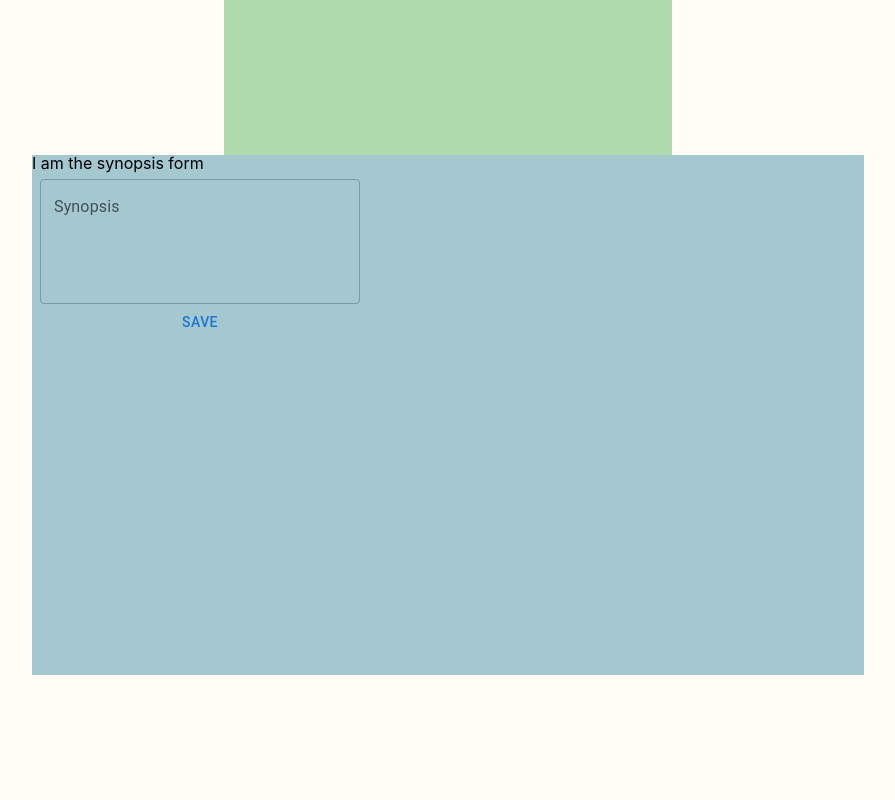
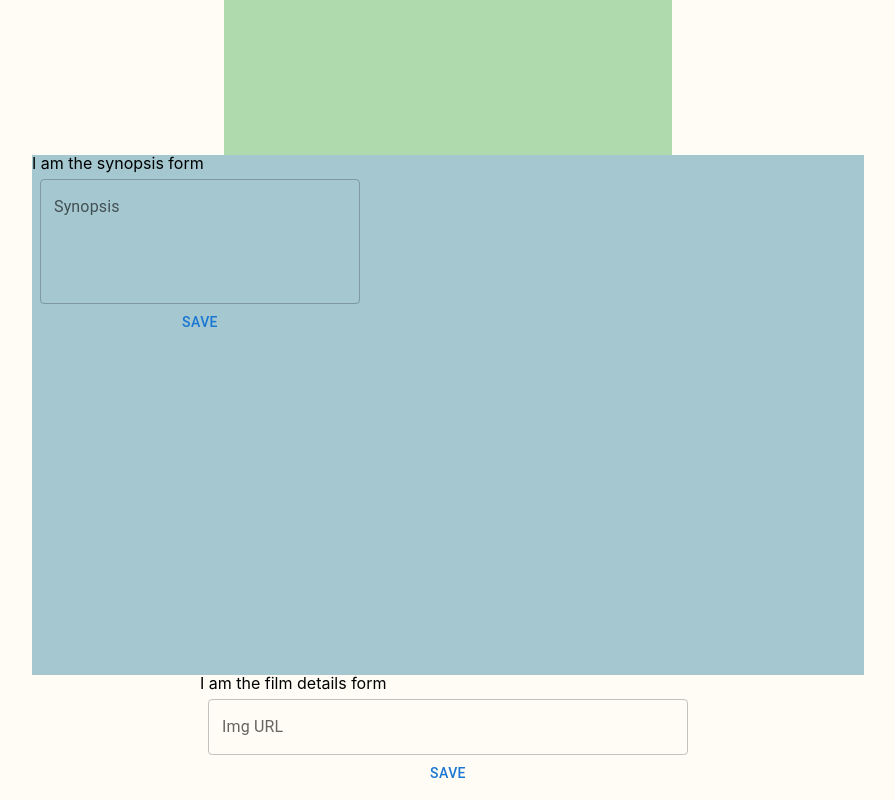
Before and after one commit to ninabrissey/your-epk, a React (Create React App) app: page /edit/1 in a window 1280 px wide. Shown: the part 1574-2374 px from the top of the page, without its empty margins (192-1087 px from the left). Before the commit the page ends 2249 px from the top, so only its background shows below. Built offline with nearby package versions, Linux system fonts and the light colour scheme; no server answers.

Commit message:
Import display and form into component

```diff
--- a/src/components/FilmDetails/FilmDetailsContainer.tsx
+++ b/src/components/FilmDetails/FilmDetailsContainer.tsx
@@ -1,10 +1,27 @@
-import React from 'react'
+import { useState } from 'react';
+import { FilmEPK } from '../../types';
+import FilmDetailsForm from './FilmDetailsForm';
+import FilmDetailsDisplay from './FilmDetailsDisplay';
+import Fab from '@mui/material/Fab';
+import EditIcon from '@mui/icons-material/Edit';
 
-const FilmDetailsContainer = () => {
+interface IFilmDetails {
+  filmEPK: FilmEPK;
+  addFilmInfo: any;
+}
+
+
+const FilmDetailsContainer = ({ filmEPK, addFilmInfo } : IFilmDetails ) => {
+  const [isEditing, setIsEditing] = useState<boolean>(true)
+
   return (
-    <div>
-
-    </div>
+    <section>
+      {isEditing && <FilmDetailsForm
+        filmEPK={filmEPK}
+        addFilmInfo={addFilmInfo}
+      />}
+      {!isEditing && <FilmDetailsDisplay filmEPK={filmEPK}  />}
+    </section>
   )
 }
 
```
